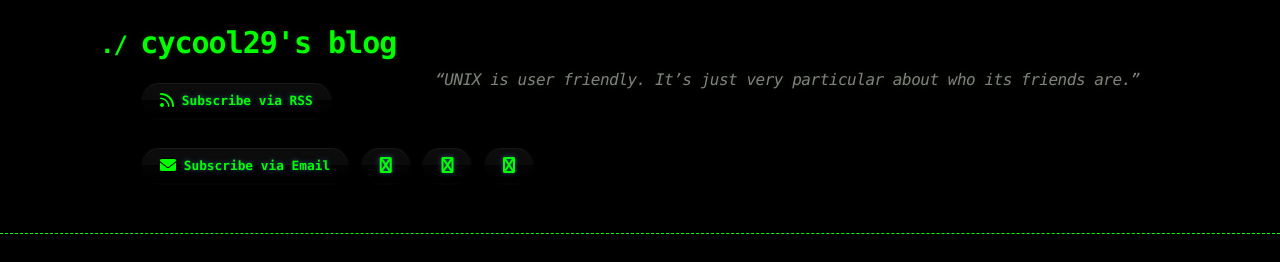
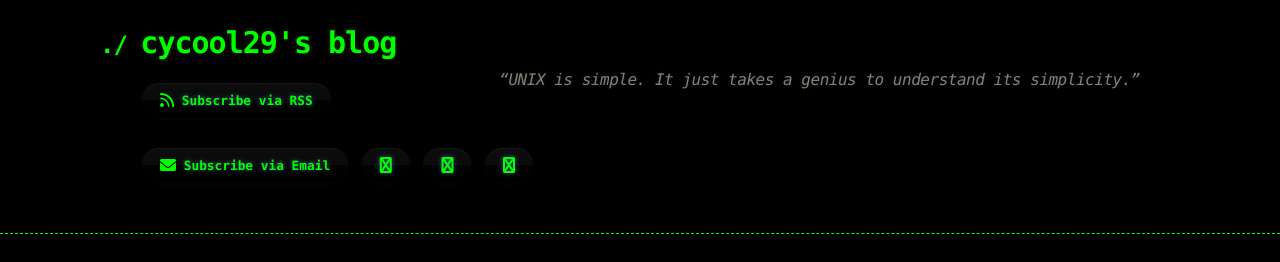
Before and after one commit to cycool29/cycool29.github.io, a Jekyll site: the page built from index.md, in a window 1280 px wide and 900 px high. Shown: the top 262 px of the window. Built offline with Jekyll 4.4.1, drawn with Linux system fonts in a browser that asks for light colours; a style sheet for code colours, icons or effects is not loaded.

Commit message:
Update quotes

```diff
--- a/_config.yml
+++ b/_config.yml
@@ -1,6 +1,6 @@
 title: cycool29's blog
 comments: Comments
-description: "“UNIX is user friendly. It’s just very particular about who its friends are.” "
+description: "“UNIX is simple. It just takes a genius to understand its simplicity.” "
 remote_theme: jekyll-theme-hacker
 author: cycool29
 github:
```
